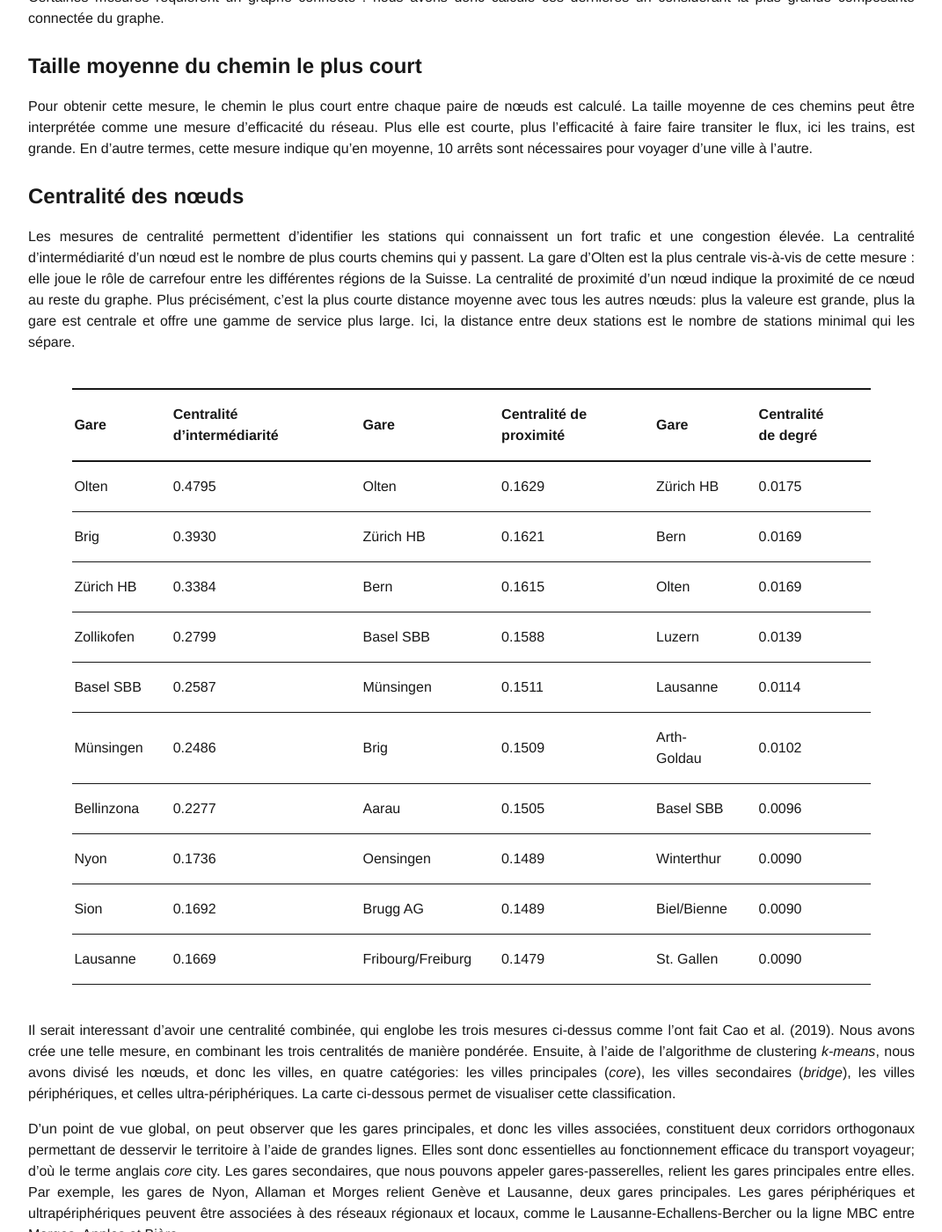
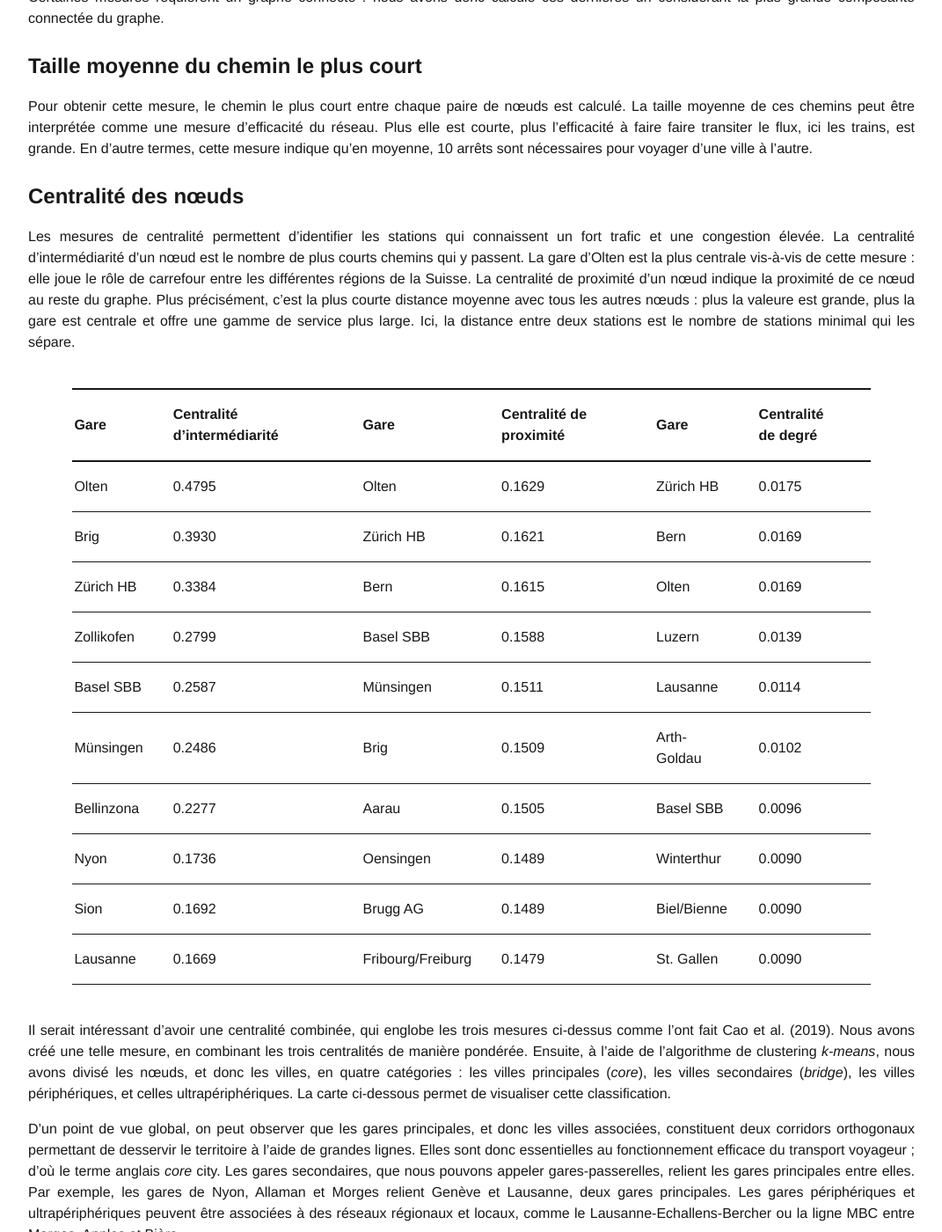
Before and after one commit to karimassi/cds-2021, a Jekyll site: the page built from docs/index.md, in a window 1280 px wide and 1400 px high, scrolled down 4312 px. Shown: the whole window at 88% size, without its empty margins (104-1175 px from the left). Built offline with Jekyll 4.4.1, drawn with Linux system fonts in a browser that asks for light colours; some of the changed text lies outside the part shown.

Commit message:
Fix typos

```diff
--- a/docs/index.md
+++ b/docs/index.md
@@ -31,7 +31,7 @@
 
 Les données GTFS (SBB Personenverkehr, 2021) incluent tous les modes de transport public en Suisse. Comme notre étude porte sur le transport ferroviaire, nous avons décidé de garder les données relatives aux trains, en éliminant trams, métros, crémaillères et remontées mécaniques. Nous avons aussi décidé d'ignorer les liens vers les arrêts en dehors de la Suisse. Enfin, pour pouvoir étudier les propriétés du réseau lors d'une journée type, nous avons choisi de modéliser notre réseau selon l'horaire du Jeudi, journée durant laquelle circule le plus de services.
 
-Les données sont séparées en plusieurs tables: celle des arrêts, celle des itinéraires et celle de l'horaire. En joignant ces tables sur les identifiants uniques, nous pouvons reconstruire les séquences d'arrêts des itinéraires de chaque ligne. Cela nous permet donc de modéliser chaque gare en tant que nœud, et de lier deux nœuds s'il existe un itinéraire qui rejoint directement les deux gares correspondantes. Plus concrètement, si un trajet s’arrête à Lausanne, Morges puis Genève, il y aura un lien entre Lausanne et Morges, et un lien entre Morges et Genève. Si un autre trajet de la même ligne dessert Lausanne, Renens, Morges, Nyon et Genève, il y aura un lien entre chaque paire d’arrêts consécutifs
+Les données sont séparées en plusieurs tables : celle des arrêts, celle des itinéraires et celle de l'horaire. En joignant ces tables sur les identifiants uniques, nous pouvons reconstruire les séquences d'arrêts des itinéraires de chaque ligne. Cela nous permet donc de modéliser chaque gare en tant que nœud, et de lier deux nœuds s'il existe un itinéraire qui rejoint directement les deux gares correspondantes. Plus concrètement, si un trajet s’arrête à Lausanne, Morges puis Genève, il y aura un lien entre Lausanne et Morges, et un lien entre Morges et Genève. Si un autre trajet de la même ligne dessert Lausanne, Renens, Morges, Nyon et Genève, il y aura un lien entre chaque paire d’arrêts consécutifs
 
 Tous les nœuds et tous les segments d'itinéraires n'ont pas la même importance. Pour pondérer notre graphe, nous avons pris en compte la fréquence de passage des trains sur un tronçon du réseau, ainsi que la fréquentation journalière moyenne de chaque gare. La fréquence de passage est trivialement obtenue en comptant le nombre d'itinéraires qui passent sur un tronçon lors d'une journée. Quant à la fréquentation journalière, nous avons utilisé un jeu de données additionnel contenant les informations nécessaires (SBB Personenverkehr, 2018). Ce dernier ne couvrant qu'un peu plus de la moitié des gares de notre réseau, nous avons supposé une fréquentation nulle pour les gares manquantes.
 
@@ -72,7 +72,7 @@
 
 ### Centralité des nœuds
 
-Les mesures de centralité permettent d'identifier les stations qui connaissent un fort trafic et une congestion élevée. La centralité d'intermédiarité d'un nœud est le nombre de plus courts chemins qui y passent. La gare d'Olten est la plus centrale vis-à-vis de cette mesure : elle joue le rôle de carrefour entre les différentes régions de la Suisse. La centralité de proximité d'un nœud indique la proximité de ce nœud au reste du graphe. Plus précisément, c'est la plus courte distance moyenne avec tous les autres nœuds: plus la valeure est grande, plus la gare est centrale et offre une gamme de service plus large. Ici, la distance entre deux stations est le nombre de stations minimal qui les sépare.
+Les mesures de centralité permettent d'identifier les stations qui connaissent un fort trafic et une congestion élevée. La centralité d'intermédiarité d'un nœud est le nombre de plus courts chemins qui y passent. La gare d'Olten est la plus centrale vis-à-vis de cette mesure : elle joue le rôle de carrefour entre les différentes régions de la Suisse. La centralité de proximité d'un nœud indique la proximité de ce nœud au reste du graphe. Plus précisément, c'est la plus courte distance moyenne avec tous les autres nœuds : plus la valeure est grande, plus la gare est centrale et offre une gamme de service plus large. Ici, la distance entre deux stations est le nombre de stations minimal qui les sépare.
 
 | Gare | Centralité d’intermédiarité |  | Gare | Centralité de proximité |  | Gare | Centralité de degré |
 |-|-|-|-|-|-|-|-|
@@ -88,9 +88,9 @@
 | Lausanne | 0.1669 |  | Fribourg/Freiburg | 0.1479 |  | St. Gallen | 0.0090 |
 
 
-Il serait interessant d'avoir une centralité combinée, qui englobe les trois mesures ci-dessus comme l'ont fait Cao et al. (2019). Nous avons crée une telle mesure, en combinant les trois centralités de manière pondérée. Ensuite, à l'aide de l'algorithme de clustering *k-means*, nous avons divisé les nœuds, et donc les villes, en quatre catégories: les villes principales (*core*), les villes secondaires (*bridge*), les villes périphériques, et celles ultra-périphériques. La carte ci-dessous permet de visualiser cette classification.
+Il serait intéressant d'avoir une centralité combinée, qui englobe les trois mesures ci-dessus comme l'ont fait Cao et al. (2019). Nous avons créé une telle mesure, en combinant les trois centralités de manière pondérée. Ensuite, à l'aide de l'algorithme de clustering *k-means*, nous avons divisé les nœuds, et donc les villes, en quatre catégories : les villes principales (*core*), les villes secondaires (*bridge*), les villes périphériques, et celles ultrapériphériques. La carte ci-dessous permet de visualiser cette classification.
 
-D’un point de vue global, on peut observer que les gares principales, et donc les villes associées, constituent deux corridors orthogonaux permettant de desservir le territoire à l’aide de grandes lignes. Elles sont donc essentielles au fonctionnement efficace du transport voyageur; d’où le terme anglais *core* city. Les gares secondaires, que nous pouvons appeler gares-passerelles, relient les gares principales entre elles. Par exemple, les gares de Nyon, Allaman et Morges relient Genève et Lausanne, deux gares principales. Les gares périphériques et ultrapériphériques peuvent être associées à des réseaux régionaux et locaux, comme le Lausanne-Echallens-Bercher ou la ligne MBC entre Morges, Apples et Bière.
+D’un point de vue global, on peut observer que les gares principales, et donc les villes associées, constituent deux corridors orthogonaux permettant de desservir le territoire à l’aide de grandes lignes. Elles sont donc essentielles au fonctionnement efficace du transport voyageur ; d’où le terme anglais *core* city. Les gares secondaires, que nous pouvons appeler gares-passerelles, relient les gares principales entre elles. Par exemple, les gares de Nyon, Allaman et Morges relient Genève et Lausanne, deux gares principales. Les gares périphériques et ultrapériphériques peuvent être associées à des réseaux régionaux et locaux, comme le Lausanne-Echallens-Bercher ou la ligne MBC entre Morges, Apples et Bière.
 
 Une attention particulière mérite d’être portée sur l’agglomération zurichoise. Nous pouvons constater qu’il y a une forte concentration de gares secondaires autour de Zürich HB, très différente de la répartition des gares secondaires sur le reste du territoire. Cela veut dire qu’il existe un réseau local très dense et fortement connecté. Cette particularité est justifiée par la forte étendue géographique de l’agglomération.
 
@@ -108,7 +108,7 @@
 Cette mesure quantifie la corrélation des degrés au sein de chaque paire de nœuds. Autrement dit, elle indique si les nœuds similaires (vis-à-vis de leur degré) sont connectés entre eux. Cela peut être illustré par le degré moyen des *k*-voisins les plus proches. D'après Mohmand & Wang (2014), si ce degré augmente avec la valeur de *k*, alors le réseau est assortatif. Nous avons réalisé l'expérience (visualisée ci-dessous) et pouvons donc conclure que le réseau ferré suisse est assortatif. Plus concrètement, cela indique que des gares au degré élevé sont très probablement connectées entre elles. En faisant le lien avec la centralité combinée, on peut s’attendre à ce que les gares principales soient reliées, afin d’assurer les “grandes-lignes” des CFF.
 
 <div align="center">
-    <img src="avg_nn_deg.png" alt="average neareast neighbor degree" class="center">
+    <img src="avg_nn_deg.png" alt="average nearest neighbor degree" class="center">
 </div>
 
 ### Détection de communautés
```
Also changed, not shown: other parts of docs/index.md (+5 -7 lines).
